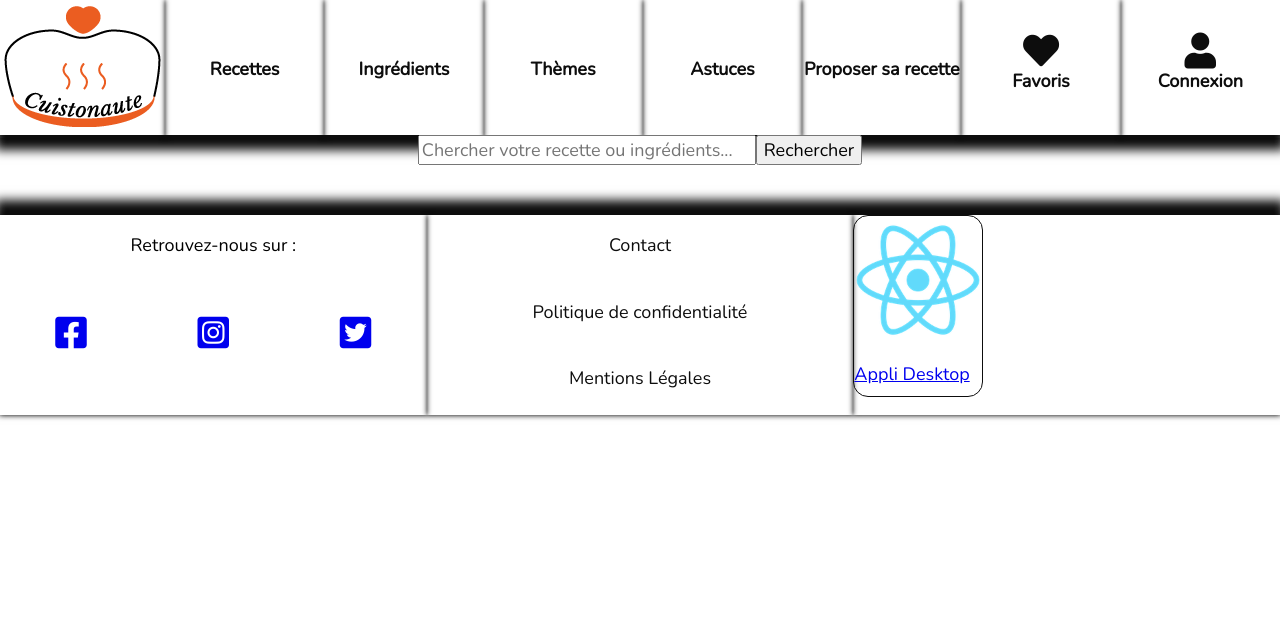
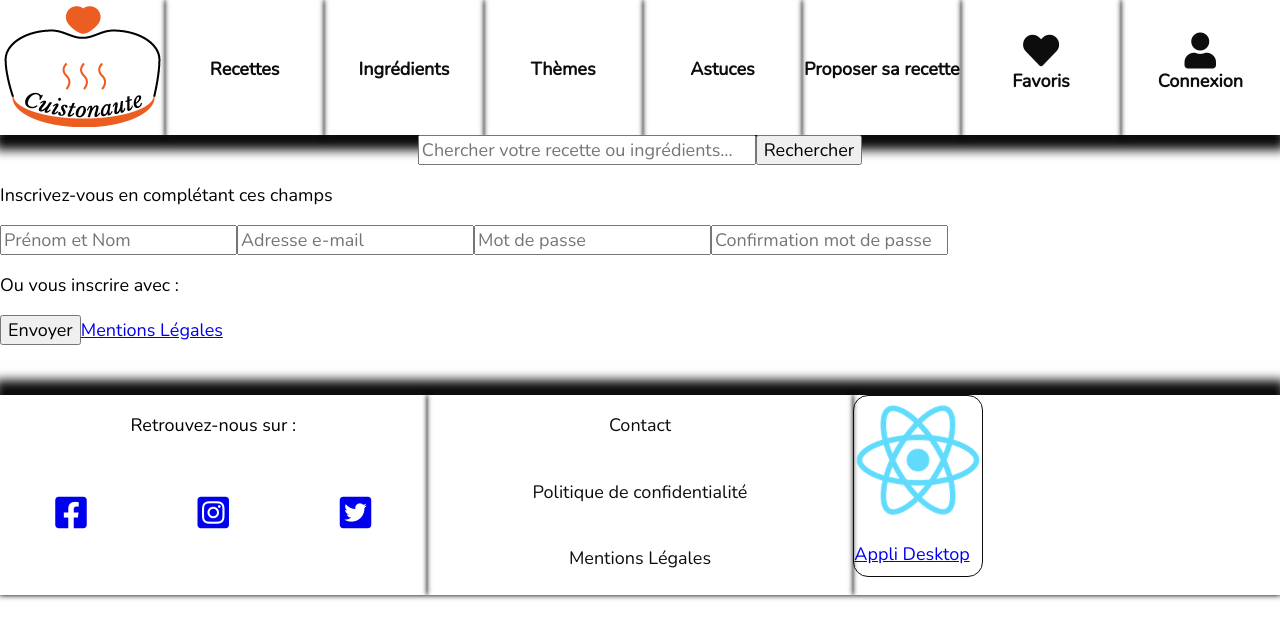
Before and after one commit to Cuistonaute/Cuistonaute, a React (Create React App) app in the folder Frontend/: page /Inscription in a window 1280 px wide. Shown: the top 638 px of the page. Built offline with nearby package versions, Linux system fonts and the light colour scheme.

Commit message:
connexion/inscription page

```diff
--- a/Frontend/src/App.tsx
+++ b/Frontend/src/App.tsx
@@ -15,6 +15,7 @@ import CGU from './container/CGU';
 import PolitiqueConfidentialite from './container/PolitiqueConfidentialite';
 import Footer from './components/Footer';
 import Contact from './container/Contact';
+import Inscription from './container/Inscription';
 
 
 
@@ -26,6 +27,7 @@ const App = () => {
         <Route path='/' element={<Home />} />
         <Route path='/Recettes' element={<Recettes />} />
         <Route path='/Connexion' element={<Connexion />} />
+        <Route path='/Inscription' element={<Inscription />} />
         <Route path='/Ingredients' element={<Ingredients />} />
         <Route path='/Themes' element={<Themes />} />
         <Route path='/Astuces' element={<Astuces />} />
--- a/Frontend/src/container/Connexion.tsx
+++ b/Frontend/src/container/Connexion.tsx
@@ -1,9 +1,25 @@
+
 const Connexion = () => {
-
     return (
         <>
-            <h1>Hello Connexion!</h1>
+            <section className="connect-form">
+                <article>
+                    <form>
+                        <input type='text' placeholder="E-mail"></input>
+                        <input type='password' placeholder="Mot de passe"></input>
+                        <button type="submit">Se connecter</button>
+                    </form>
+                </article>
+                <article>
+                    <p>Connectez-vous également via les réseaux sociaux :</p>
+                </article>
+                <article>
+                    <p>Ou alors inscrivez-vous <a href='/Inscription'> ici</a> !</p>
+                </article>
+            </section>
+
         </>
+
     );
 }
 
--- /dev/null
+++ b/Frontend/src/container/Inscription.tsx
@@ -0,0 +1,28 @@
+import React from 'react';
+
+const Inscription = () => {
+    return (
+        <>
+        <section>
+             <article className="connexion-form">
+                <form action="">
+                    <p>Inscrivez-vous en complétant ces champs</p>
+                    <input type="text" placeholder="Prénom et Nom"></input>
+                    <input type="mail" placeholder="Adresse e-mail"></input>
+                    <input type="password" placeholder="Mot de passe"></input>
+                    <input type="password" placeholder="Confirmation mot de passe"></input>
+                </form>
+            </article>
+            <article className="socials-connexion">
+                <p>Ou vous inscrire avec :</p>
+            </article>
+        {/* <a href="/PolitiqueConfidentialite">RGPD</a> */}
+        {/* <input type='checkbox' name="cgu">Conditions Générales</input>  */}
+        <button type="submit">Envoyer</button>
+        <a href="/CGU">Mentions Légales</a>
+        </section>
+    </>
+    );
+};
+
+export default Inscription;
```
